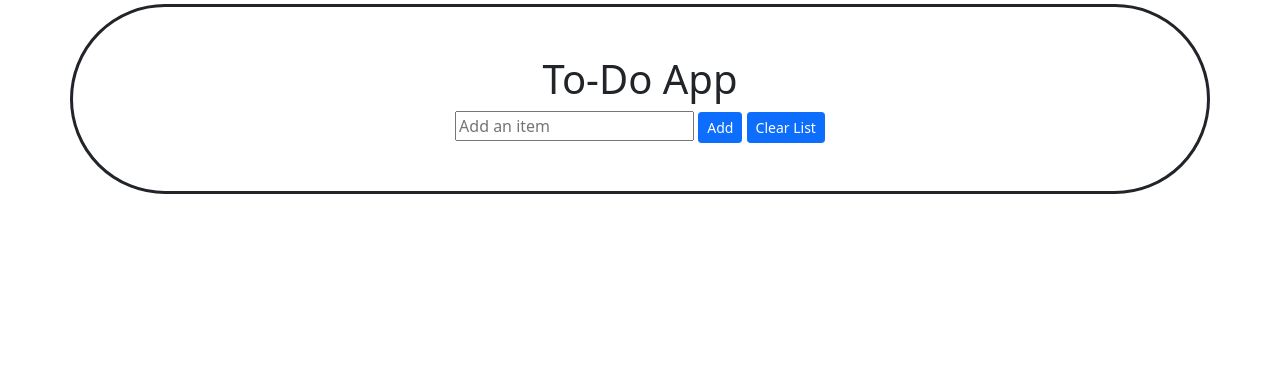
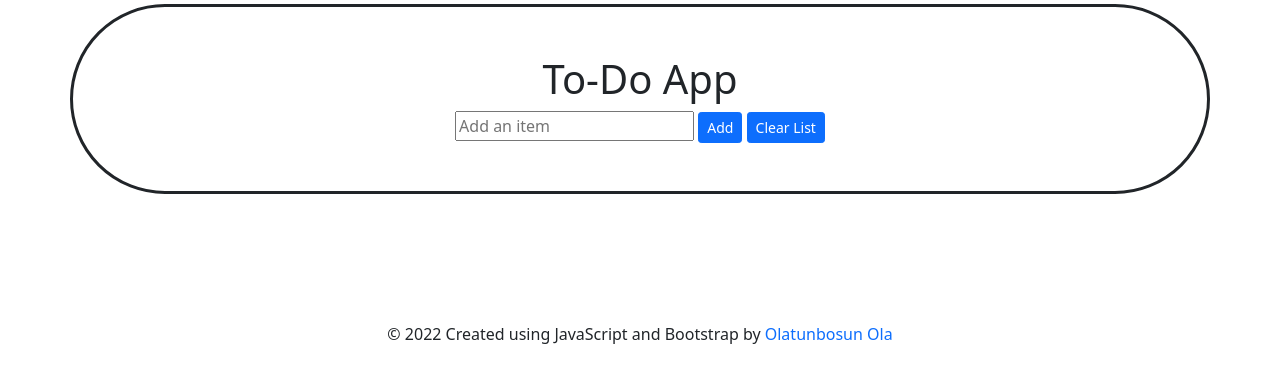
Before and after one commit to 7malikk/to-do-app, a plain HTML site: page index.html in a window 1280 px wide. Drawn offline with Linux system fonts and the light colour scheme.

Commit message:
On branch main

```diff
--- a/index.html
+++ b/index.html
@@ -33,9 +33,18 @@
     <div class="container p-5 d-flex justify-content-center">
         <ol id="mainTaskSection"></ol>
     </div>
-
+    <footer>
+        <p class="text-center mt-3 texts-b">
+            ©
+            <script>
+                document.write(new Date().getFullYear());
+            </script>
+            Created using JavaScript and Bootstrap by
+            <a class="text-decoration-none" href="https://www.linkedin.com/in/olatunbosun-olaosebikan-331a291ab/">Olatunbosun Ola</a
+        >
+      </p>
+    </footer>
     <script src="./js/script.js"></script>
     <script src="./js/bootstrap.min.js"></script>
-</body>
-
+  </body>
 </html>
```
Also changed, not shown: css/style.css (+0 -19 lines).
